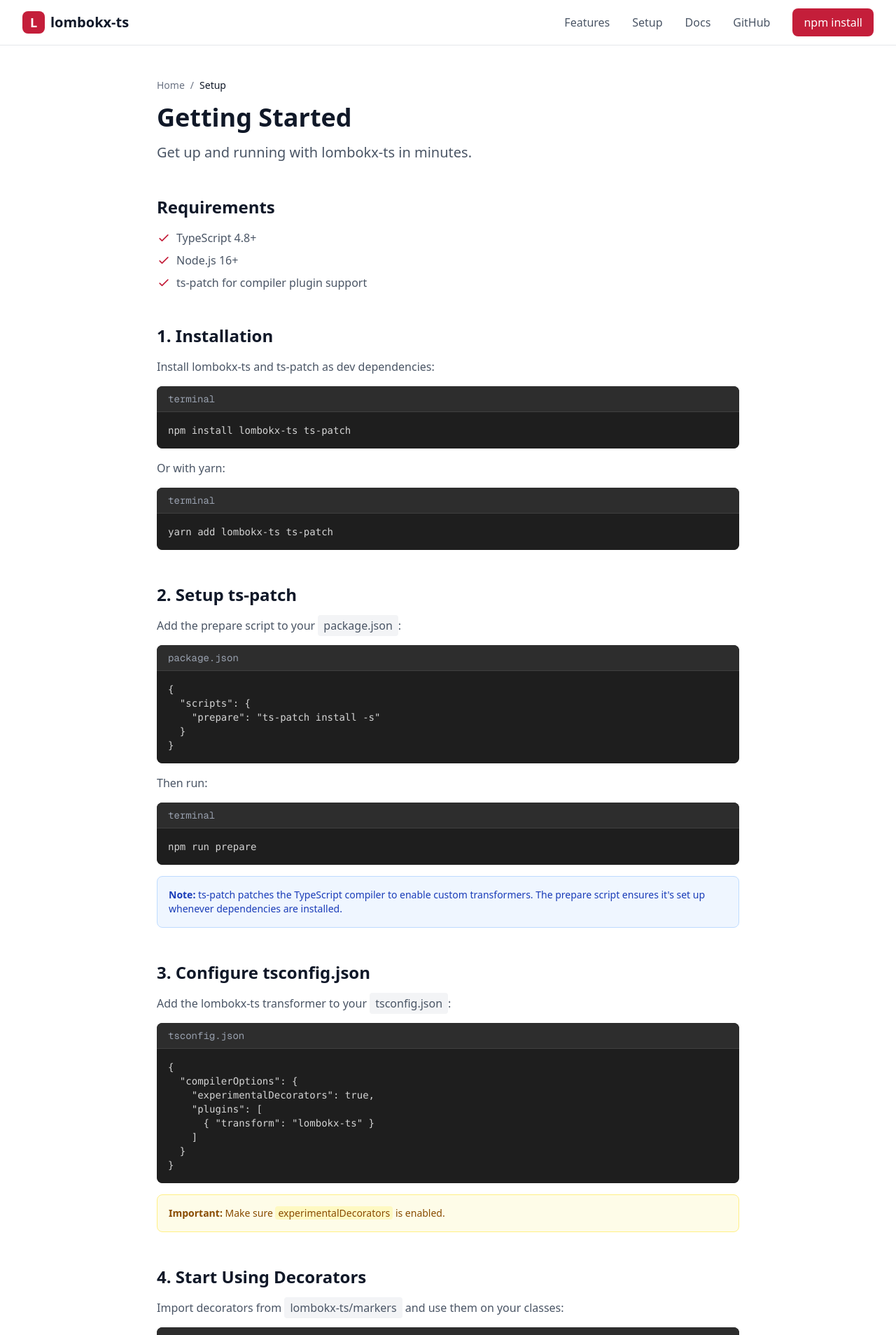
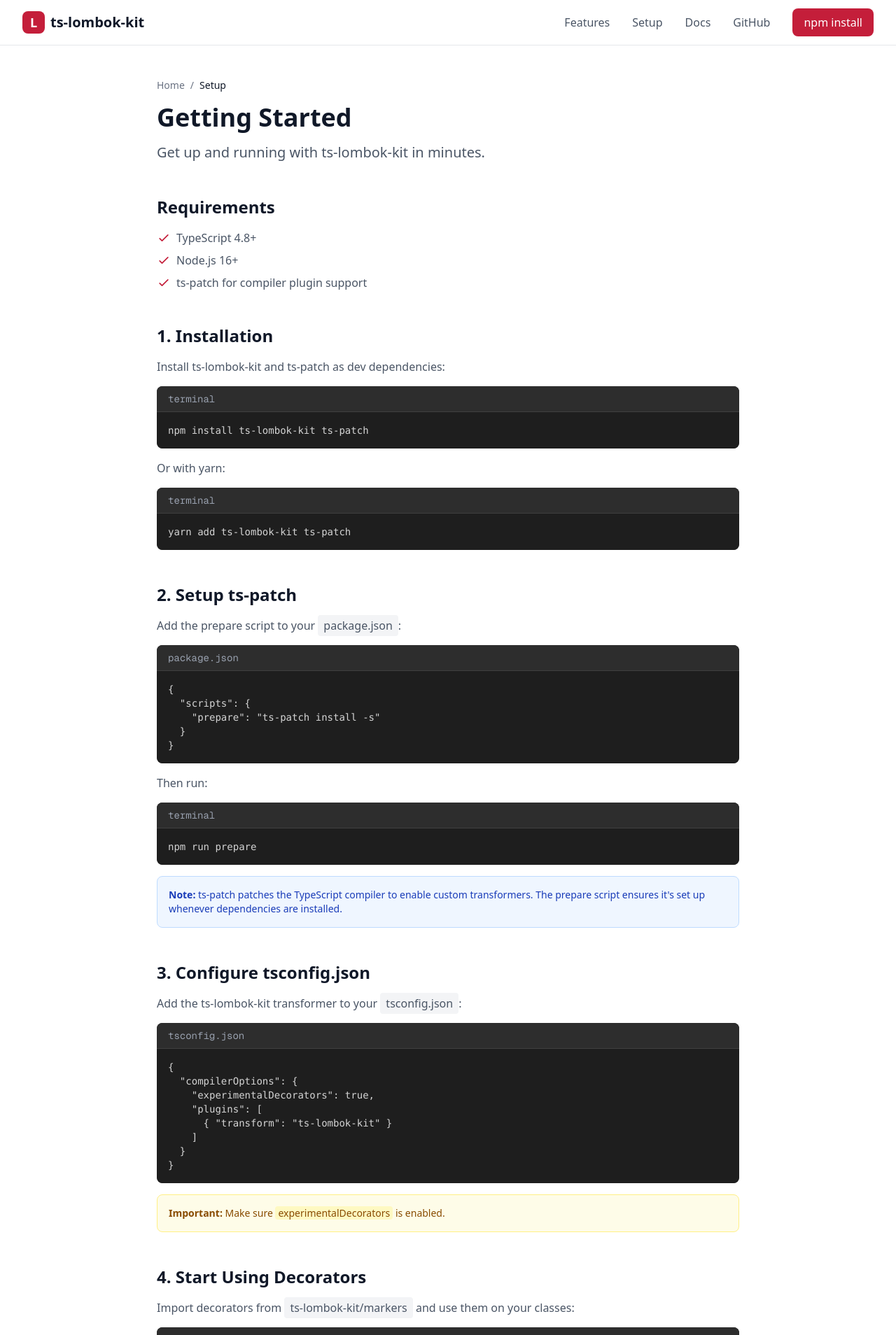
Before and after one commit to moise10r/ts-lombok-doc, a Next.js app: page /setup in a window 1280 px wide. Shown: the top 1908 px of the page at 70% size. Built offline with nearby package versions, Linux system fonts and the light colour scheme.

Commit message:
Rename the package.

```diff
--- a/package.json
+++ b/package.json
@@ -1,9 +1,9 @@
 {
-  "name": "lombokx-ts-docs",
+  "name": "ts-lombok-doc",
   "version": "0.1.0",
-  "description": "Documentation website for lombokx-ts - TypeScript Lombok-style decorators",
+  "description": "Documentation website for ts-lombok-kit - TypeScript Lombok-style decorators",
   "private": true,
-  "author": "lombokx-ts authors",
+  "author": "ts-lombok-kit authors",
   "license": "MIT",
   "scripts": {
     "dev": "next dev",
--- a/src/app/docs/page.tsx
+++ b/src/app/docs/page.tsx
@@ -2,8 +2,8 @@
 import Link from 'next/link';
 
 export const metadata = {
-  title: 'Documentation - lombokx-ts',
-  description: 'Complete API reference and documentation for lombokx-ts decorators.',
+  title: 'Documentation - ts-lombok-kit',
+  description: 'Complete API reference and documentation for ts-lombok-kit decorators.',
 };
 
 const decoratorReference = [
@@ -68,7 +68,7 @@
                 Documentation
               </h1>
               <p className="text-xl text-gray-600 dark:text-gray-400">
-                Complete API reference for lombokx-ts decorators.
+                Complete API reference for ts-lombok-kit decorators.
               </p>
             </div>
 
@@ -78,11 +78,11 @@
                 Getting Started
               </h2>
               <p className="text-gray-600 dark:text-gray-400 mb-4">
-                lombokx-ts provides TypeScript decorators that generate boilerplate code at compile time.
+                ts-lombok-kit provides TypeScript decorators that generate boilerplate code at compile time.
                 Unlike runtime decorators, the generated code has zero overhead in production.
               </p>
               <CodeBlock
-                code={`import { Data, Builder, Record, With } from 'lombokx-ts/markers';
+                code={`import { Data, Builder, Record, With } from 'ts-lombok-kit/markers';
 
 // Use decorators on your classes
 @Data
@@ -101,7 +101,7 @@
                 How It Works
               </h2>
               <p className="text-gray-600 dark:text-gray-400 mb-6">
-                lombokx-ts uses TypeScript's compiler API to transform your code at compile time:
+                ts-lombok-kit uses TypeScript's compiler API to transform your code at compile time:
               </p>
               <div className="grid md:grid-cols-3 gap-6 mb-6">
                 <div className="p-6 bg-gray-50 dark:bg-gray-900 rounded-lg border border-gray-200 dark:border-gray-800">
@@ -128,7 +128,7 @@
               </div>
               <div className="p-4 bg-blue-50 dark:bg-blue-900/20 border border-blue-200 dark:border-blue-800 rounded-lg">
                 <p className="text-blue-800 dark:text-blue-300 text-sm">
-                  <strong>Note:</strong> The decorator markers (<code className="bg-blue-100 dark:bg-blue-900/30 px-1 rounded">lombokx-ts/markers</code>) are
+                  <strong>Note:</strong> The decorator markers (<code className="bg-blue-100 dark:bg-blue-900/30 px-1 rounded">ts-lombok-kit/markers</code>) are
                   no-op functions at runtime—they only serve as markers for the compiler transformer.
                 </p>
               </div>
@@ -389,7 +389,7 @@
   "compilerOptions": {
     "experimentalDecorators": true,
     "plugins": [
-      { "transform": "lombokx-ts" }
+      { "transform": "ts-lombok-kit" }
     ]
   }
 }`}
--- a/src/app/features/page.tsx
+++ b/src/app/features/page.tsx
@@ -2,8 +2,8 @@
 import Link from 'next/link';
 
 export const metadata = {
-  title: 'Features - lombokx-ts',
-  description: 'Explore all the decorators and features available in lombokx-ts.',
+  title: 'Features - ts-lombok-kit',
+  description: 'Explore all the decorators and features available in ts-lombok-kit.',
 };
 
 const decorators = [
@@ -292,7 +292,7 @@
           </p>
           <div className="p-6 border border-gray-200 dark:border-gray-800 rounded-xl bg-white dark:bg-gray-900">
             <CodeBlock
-              code={`import { Record, Equals, With, Builder } from 'lombokx-ts/markers';
+              code={`import { Record, Equals, With, Builder } from 'ts-lombok-kit/markers';
 
 @Record
 @Equals
@@ -328,7 +328,7 @@
             Ready to get started?
           </h2>
           <p className="text-gray-600 dark:text-gray-400 mb-6">
-            Follow our setup guide to start using lombokx-ts in your project.
+            Follow our setup guide to start using ts-lombok-kit in your project.
           </p>
           <Link
             href="/setup"
--- a/src/app/layout.tsx
+++ b/src/app/layout.tsx
@@ -15,11 +15,11 @@
 });
 
 export const metadata: Metadata = {
-  title: "lombokx-ts - TypeScript Lombok-style Decorators",
+  title: "ts-lombok-kit - TypeScript Lombok-style Decorators",
   description: "TypeScript library providing Lombok-style decorators via compile-time AST transformers. Zero runtime cost, full type safety.",
   keywords: ["typescript", "lombok", "decorators", "compile-time", "ast", "transformer", "boilerplate"],
   openGraph: {
-    title: "lombokx-ts - TypeScript Lombok-style Decorators",
+    title: "ts-lombok-kit - TypeScript Lombok-style Decorators",
     description: "Eliminate boilerplate code with compile-time TypeScript decorators",
     type: "website",
   },
--- a/src/app/page.tsx
+++ b/src/app/page.tsx
@@ -92,7 +92,7 @@
   }
 }`;
 
-const afterCode = `import { Data } from 'lombokx-ts/markers';
+const afterCode = `import { Data } from 'ts-lombok-kit/markers';
 
 @Data
 class User {
@@ -103,9 +103,9 @@
 
 // That's it! All methods are generated at compile time.`;
 
-const installCode = `npm install lombokx-ts ts-patch`;
+const installCode = `npm install ts-lombok-kit ts-patch`;
 
-const quickStartCode = `import { Record, Builder, With } from 'lombokx-ts/markers';
+const quickStartCode = `import { Record, Builder, With } from 'ts-lombok-kit/markers';
 
 @Record
 @Builder
@@ -146,7 +146,7 @@
               <span className="text-[#c41e3a]">TypeScript</span>
             </h1>
             <p className="text-xl text-gray-600 dark:text-gray-400 max-w-3xl mx-auto mb-8">
-              <strong>lombokx-ts</strong> is a TypeScript library that automatically plugs into your
+              <strong>ts-lombok-kit</strong> is a TypeScript library that automatically plugs into your
               editor and build tools, eliminating boilerplate code through compile-time AST transformations.
               Never write another getter again.
             </p>
@@ -190,7 +190,7 @@
               Write Less, Do More
             </h2>
             <p className="text-gray-600 dark:text-gray-400 max-w-2xl mx-auto">
-              See how lombokx-ts transforms verbose boilerplate into clean, declarative code.
+              See how ts-lombok-kit transforms verbose boilerplate into clean, declarative code.
             </p>
           </div>
           <div className="grid lg:grid-cols-2 gap-8">
@@ -208,7 +208,7 @@
                 <span className="px-3 py-1 rounded-full bg-green-100 text-green-700 text-sm font-medium dark:bg-green-900/30 dark:text-green-400">
                   After
                 </span>
-                <span className="text-gray-500 text-sm">Just 8 lines with lombokx-ts</span>
+                <span className="text-gray-500 text-sm">Just 8 lines with ts-lombok-kit</span>
               </div>
               <CodeBlock code={afterCode} showLineNumbers />
             </div>
@@ -347,7 +347,7 @@
             Ready to eliminate boilerplate?
           </h2>
           <p className="text-white/80 max-w-2xl mx-auto mb-8">
-            Get started with lombokx-ts in minutes. Zero runtime cost, full TypeScript support.
+            Get started with ts-lombok-kit in minutes. Zero runtime cost, full TypeScript support.
           </p>
           <div className="flex flex-col sm:flex-row gap-4 justify-center">
             <Link
@@ -357,7 +357,7 @@
               Get Started
             </Link>
             <a
-              href="https://github.com/anthropics/lombokx-ts"
+              href="https://github.com/moise10r/ts-lombok-doc"
               target="_blank"
               rel="noopener noreferrer"
               className="inline-flex items-center justify-center px-6 py-3 rounded-lg border-2 border-white text-white font-medium hover:bg-white/10 transition-colors"
--- a/src/app/setup/page.tsx
+++ b/src/app/setup/page.tsx
@@ -2,8 +2,8 @@
 import Link from 'next/link';
 
 export const metadata = {
-  title: 'Setup - lombokx-ts',
-  description: 'Learn how to install and configure lombokx-ts in your TypeScript project.',
+  title: 'Setup - ts-lombok-kit',
+  description: 'Learn how to install and configure ts-lombok-kit in your TypeScript project.',
 };
 
 export default function SetupPage() {
@@ -21,7 +21,7 @@
             Getting Started
           </h1>
           <p className="text-xl text-gray-600 dark:text-gray-400">
-            Get up and running with lombokx-ts in minutes.
+            Get up and running with ts-lombok-kit in minutes.
           </p>
         </div>
 
@@ -58,10 +58,10 @@
             1. Installation
           </h2>
           <p className="text-gray-600 dark:text-gray-400 mb-4">
-            Install lombokx-ts and ts-patch as dev dependencies:
+            Install ts-lombok-kit and ts-patch as dev dependencies:
           </p>
           <CodeBlock
-            code="npm install lombokx-ts ts-patch"
+            code="npm install ts-lombok-kit ts-patch"
             language="bash"
             title="terminal"
           />
@@ -69,7 +69,7 @@
             Or with yarn:
           </p>
           <CodeBlock
-            code="yarn add lombokx-ts ts-patch"
+            code="yarn add ts-lombok-kit ts-patch"
             language="bash"
             title="terminal"
           />
@@ -114,14 +114,14 @@
             3. Configure tsconfig.json
           </h2>
           <p className="text-gray-600 dark:text-gray-400 mb-4">
-            Add the lombokx-ts transformer to your <code className="bg-gray-100 dark:bg-gray-800 px-2 py-1 rounded">tsconfig.json</code>:
+            Add the ts-lombok-kit transformer to your <code className="bg-gray-100 dark:bg-gray-800 px-2 py-1 rounded">tsconfig.json</code>:
           </p>
           <CodeBlock
             code={`{
   "compilerOptions": {
     "experimentalDecorators": true,
     "plugins": [
-      { "transform": "lombokx-ts" }
+      { "transform": "ts-lombok-kit" }
     ]
   }
 }`}
@@ -141,10 +141,10 @@
             4. Start Using Decorators
           </h2>
           <p className="text-gray-600 dark:text-gray-400 mb-4">
-            Import decorators from <code className="bg-gray-100 dark:bg-gray-800 px-2 py-1 rounded">lombokx-ts/markers</code> and use them on your classes:
+            Import decorators from <code className="bg-gray-100 dark:bg-gray-800 px-2 py-1 rounded">ts-lombok-kit/markers</code> and use them on your classes:
           </p>
           <CodeBlock
-            code={`import { Data, Builder } from 'lombokx-ts/markers';
+            code={`import { Data, Builder } from 'ts-lombok-kit/markers';
 
 @Data
 class User {
--- a/src/components/Footer.tsx
+++ b/src/components/Footer.tsx
@@ -11,7 +11,7 @@
               <div className="w-8 h-8 bg-[#c41e3a] rounded-lg flex items-center justify-center">
                 <span className="text-white font-bold text-lg">L</span>
               </div>
-              <span className="text-xl font-bold text-white">lombokx-ts</span>
+              <span className="text-xl font-bold text-white">ts-lombok-kit</span>
             </div>
             <p className="text-gray-400 max-w-md">
               TypeScript library providing Lombok-style decorators via compile-time AST transformers.
@@ -47,7 +47,7 @@
             <ul className="space-y-2">
               <li>
                 <a
-                  href="https://github.com/anthropics/lombokx-ts"
+                  href="https://github.com/moise10r/ts-lombok-doc"
                   target="_blank"
                   rel="noopener noreferrer"
                   className="hover:text-[#c41e3a] transition-colors"
@@ -57,7 +57,7 @@
               </li>
               <li>
                 <a
-                  href="https://github.com/anthropics/lombokx-ts/issues"
+                  href="https://github.com/moise10r/ts-lombok-doc/issues"
                   target="_blank"
                   rel="noopener noreferrer"
                   className="hover:text-[#c41e3a] transition-colors"
@@ -67,7 +67,7 @@
               </li>
               <li>
                 <a
-                  href="https://www.npmjs.com/package/lombokx-ts"
+                  href="https://www.npmjs.com/package/ts-lombok-kit"
                   target="_blank"
                   rel="noopener noreferrer"
                   className="hover:text-[#c41e3a] transition-colors"
@@ -81,7 +81,7 @@
 
         <div className="border-t border-gray-800 mt-8 pt-8 text-center text-gray-500">
           <p>
-            MIT License &copy; {new Date().getFullYear()} lombokx-ts Authors
+            MIT License &copy; {new Date().getFullYear()} ts-lombok-kit Authors
           </p>
           <p className="mt-2 text-sm">
             Inspired by{' '}
--- a/src/components/Header.tsx
+++ b/src/components/Header.tsx
@@ -7,7 +7,7 @@
   { name: 'Features', href: '/features' },
   { name: 'Setup', href: '/setup' },
   { name: 'Docs', href: '/docs' },
-  { name: 'GitHub', href: 'https://github.com/anthropics/lombokx-ts', external: true },
+  { name: 'GitHub', href: 'https://github.com/moise10r/ts-lombok-doc', external: true },
 ];
 
 export default function Header() {
@@ -23,7 +23,7 @@
                 <span className="text-white font-bold text-lg">L</span>
               </div>
               <span className="text-xl font-bold text-gray-900 dark:text-white">
-                lombokx-ts
+                ts-lombok-kit
               </span>
             </Link>
           </div>
@@ -52,7 +52,7 @@
               )
             ))}
             <a
-              href="https://www.npmjs.com/package/lombokx-ts"
+              href="https://www.npmjs.com/package/ts-lombok-kit"
               target="_blank"
               rel="noopener noreferrer"
               className="bg-[#c41e3a] text-white px-4 py-2 rounded-lg hover:bg-[#a01830] transition-colors"
@@ -109,7 +109,7 @@
                 )
               ))}
               <a
-                href="https://www.npmjs.com/package/lombokx-ts"
+                href="https://www.npmjs.com/package/ts-lombok-kit"
                 target="_blank"
                 rel="noopener noreferrer"
                 className="bg-[#c41e3a] text-white px-4 py-2 rounded-lg hover:bg-[#a01830] transition-colors text-center"
```
Also changed, not shown: 2 other files (tests, documents, lock files or other folders).
